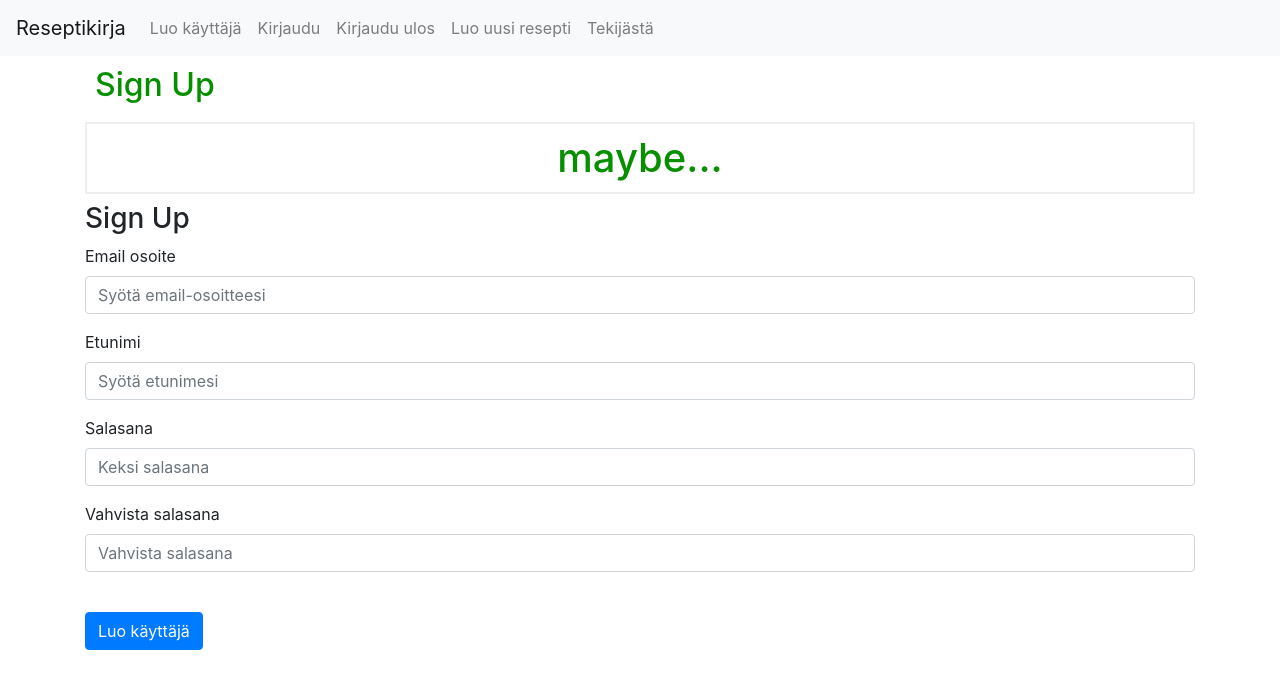
After one commit to MirvaTam/reki, a Flask app: page /sign_up in a window 1280 px wide. The commit adds this page. Shown: the top 689 px of the page. Run offline with Flask 2, Linux system fonts and the light colour scheme; some libraries are stand-ins or nearby versions.

Commit message:
login-jutut

```diff
--- /dev/null
+++ b/reki.py
@@ -0,0 +1,27 @@
+from website import create_app
+
+app = create_app()
+
+if __name__ == '__main__':
+    app.run(debug=True)
+
+
+import sqlite3
+from flask import Flask, render_template, request, url_for, flash, redirect
+from werkzeug.exceptions import abort
+
+## luo tietokantayhteyden
+def get_db_connection():
+    conn = sqlite3.connect('database.db')
+    conn.row_factory = sqlite3.Row
+    return conn
+
+## hakee tiedot id perusteella tietokannasta
+def get_post(post_id):
+    conn = get_db_connection()
+    post = conn.execute('SELECT * FROM posts WHERE id = ?',
+                        (post_id,)).fetchone()
+    conn.close()
+    if post is None:
+        abort(404)
+    return post
--- /dev/null
+++ b/website/auth.py
@@ -0,0 +1,35 @@
+from flask import Blueprint, render_template, request, flash
+
+auth = Blueprint('auth', __name__)
+# defines that this file is a blueprint
+
+@auth.route('/login', methods=['GET', 'POST'])
+def login():
+    data = request.form # tuo lomakkeelle syötetyt tiedot
+    return render_template('login.html')
+
+@auth.route('/logout')
+def logout():
+    return '<h2>Logout</h2>'
+
+@auth.route('/sign_up', methods=['GET', 'POST'])
+def sign_up():
+    if request.method == 'POST':
+        email = request.form.get('email')
+        etunimi = request.form.get('etunimi')
+        password1 = request.form.get('pass1')
+        password2 = request.form.get('pass2')
+
+        if len(email) < 4:
+            flash ('Email-osoitteen pitää olla enemmän kuin 3 merkkiä', category='error')
+        elif len(etunimi) < 2:
+            flash ('Etunimi pitää olla enemmän kuin 1 merkkiä', category='error')
+        elif password1 != password2:
+            flash ('Salasanat eivät mätsää', category='error')
+        elif len(password1) < 4:
+            flash ('Salasanan pitää olla vähintään 3 merkkiä', category='error')
+        else:
+            #add user to database
+            flash ('Tili luotu onnistuneesti', category='success')
+
+    return render_template('sign_up.html')
--- a/templates/base.html
+++ b/website/templates/base.html
@@ -26,7 +26,8 @@
   </head>
   <body>
     <nav class="navbar navbar-expand-md navbar-light bg-light">
-      <a class="navbar-brand" href="{{ url_for('index')}}">Reseptikirja</a>
+      <a class="navbar-brand" id="index" href="{{ url_for('index')}}"
+        >Reseptikirja</a>
       <button
         class="navbar-toggler"
         type="button"
@@ -34,20 +35,30 @@
         data-target="#navbarNav"
         aria-controls="navbarNav"
         aria-expanded="false"
-        aria-label="Toggle navigation"
-      >
+        aria-label="Toggle navigation">
         <span class="navbar-toggler-icon"></span>
       </button>
       <div class="collapse navbar-collapse" id="navbarNav">
         <ul class="navbar-nav">
-          <li class="nav-item active">
-            <!-- active useless? -->
-            <a class="nav-link" href="{{url_for('about')}}">Tekijästä</a>
+          <li class="nav-item">
+            <a class="nav-link" id="signup" href="{{url_for('sign_up')}}"
+              >Luo käyttäjä</a>
           </li>
           <li class="nav-item">
-            <a class="nav-link" href="{{url_for('create')}}"
-              >Luo uusi resepti</a
-            >
+            <a class="nav-link" id="login" href="{{url_for('login')}}"
+              >Kirjaudu</a>
+          </li>
+          <li class="nav-item">
+            <a class="nav-link" id="logout" href="{{url_for('logout')}}"
+              >Kirjaudu ulos</a>
+          </li>
+          <li class="nav-item">
+            <a class="nav-link" id="create" href="{{url_for('create')}}"
+              >Luo uusi resepti</a>
+          </li>
+          <li class="nav-item">
+            <a class="nav-link" id="about" href="{{url_for('about')}}"
+              >Tekijästä</a>
           </li>
         </ul>
       </div>
--- /dev/null
+++ b/website/templates/sign_up.html
@@ -0,0 +1,50 @@
+{% extends 'base.html' %} {% block content %}
+<h2>{% block title %} Sign Up {% endblock %}</h2>
+
+<h1>maybe...</h1>
+<form method="POST">
+  <h3>Sign Up</h3>
+  <div class="form-group">
+    <label for="email">Email osoite</label>
+    <input
+      type="email"
+      class="form-control"
+      id="email"
+      name="email"
+      placeholder="Syötä email-osoitteesi"
+    />
+  </div>
+  <div class="form-group">
+    <label for="etunimi">Etunimi</label>
+    <input
+      type="text"
+      class="form-control"
+      id="etunimi"
+      name="etunimi"
+      placeholder="Syötä etunimesi"
+    />
+  </div>
+  <div class="form-group">
+    <label for="pass1">Salasana</label>
+    <input
+      type="password"
+      class="form-control"
+      id="pass1"
+      name="pass1"
+      placeholder="Keksi salasana"
+    />
+  </div>
+  <div class="form-group">
+    <label for="pass2">Vahvista salasana</label>
+    <input
+      type="password"
+      class="form-control"
+      id="pass2"
+      name="pass2"
+      placeholder="Vahvista salasana"
+    />
+  </div>
+  <br>
+  <button type="submit" class="btn btn-primary">Luo käyttäjä</button>
+</form>
+{% endblock %}
```
Also changed, not shown: website/__init__.py (added, +30 -0 lines), website/models.py (added, +19 -0 lines), website/templates/login.html (added, +30 -0 lines), website/views.py (renamed from app.py, +19 -33 lines), old_db/init_db.py (renamed from init_db.py), old_db/schema.sql (renamed from schema.sql), website/static/css/style.css (renamed from static/css/style.css), website/templates/about.html (renamed from templates/about.html), website/templates/create.html (renamed from templates/create.html), website/templates/edit.html (renamed from templates/edit.html), website/templates/index.html (renamed from templates/index.html), website/templates/post.html (renamed from templates/post.html).
